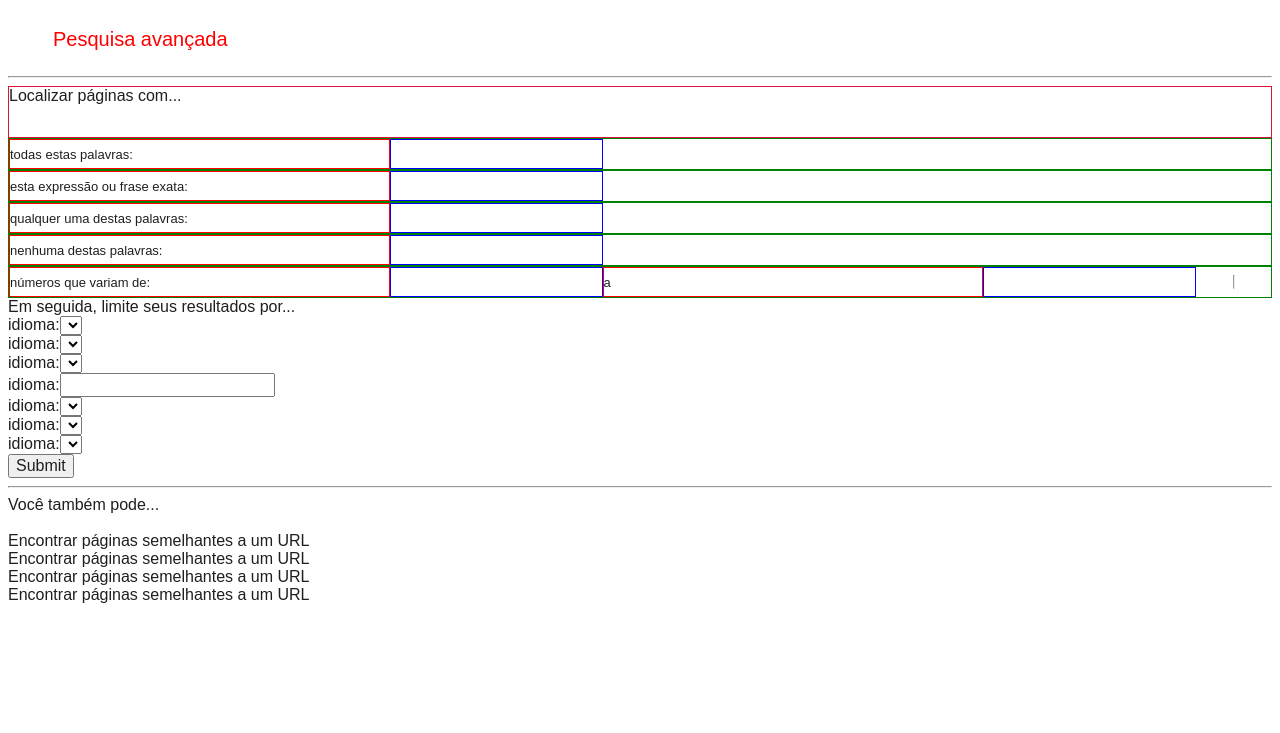
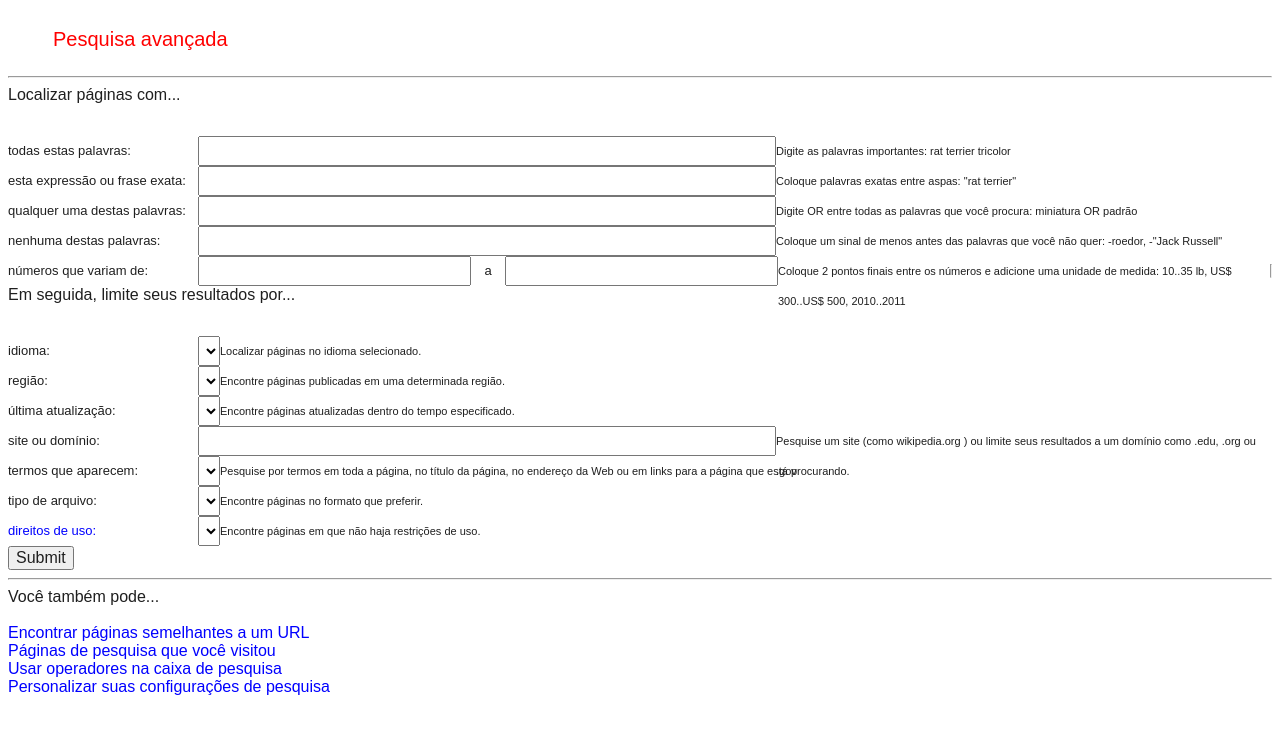
Before and after one commit to gbrcarvalho/Google-Search, a plain HTML site: page advancedsearch.html in a window 1280 px wide. Shown: the part 55-788 px from the top of the page. Drawn offline with Linux system fonts and the light colour scheme.

Commit message:
Alterar a estilização da página advanced search

```diff
--- a/advancedsearch.html
+++ b/advancedsearch.html
@@ -19,42 +19,134 @@
             <label style="margin-left: 10px">Pesquisa avançada</label>
         </div><hr>
         <div>
-            <span id="locate">
+            <span class="locate">
                 Localizar páginas com...
             </span>
             <form action="">
                 <span class="label-fields">
-                    <label for="">todas estas palavras:</label><input type="text"><br>
+                    <label for="">
+                        todas estas palavras:
+                    </label>
+                    <input type="text">
+                    <div>
+                        Digite as palavras importantes: rat terrier tricolor
+                    </div>
                 </span>
                 <span class="label-fields">
-                    <label for="">esta expressão ou frase exata:</label><input type="text"><br>
+                    <label for="">
+                        esta expressão ou frase exata:
+                    </label>
+                    <input type="text">
+                    <div>
+                        Coloque palavras exatas entre aspas: "rat terrier"
+                    </div>
                 </span>
                 <span class="label-fields">
-                    <label for="">qualquer uma destas palavras:</label><input type="text"><br>
+                    <label for="">
+                        qualquer uma destas palavras:
+                    </label>
+                    <input type="text">
+                    <div>
+                        Digite OR entre todas as palavras que você procura: miniatura OR padrão
+                    </div>
                 </span>
                 <span class="label-fields">
-                    <label for="">nenhuma destas palavras:</label><input type="text"><br>
+                    <label for="">
+                        nenhuma destas palavras:
+                    </label>
+                    <input type="text">
+                    <div>
+                        Coloque um sinal de menos antes das palavras que você não quer: -roedor, -"Jack Russell"
+                    </div>
                 </span>
                 <span class="label-fields">
-                    <label for="">números que variam de:</label><input type="text"><label for="">a</label><input type="text" name="" id=""><hr>
+                    <label for="">
+                        números que variam de:
+                    </label>
+                    <input style="min-width: 265px;" type="text">
+                    <span style="font-size: 13px; text-align: center; min-width: 34px; line-height: 30px;">
+                        a
+                    </span>
+                    <input style="min-width: 265px;" type="text" name="" id="">
+                    <div>
+                        Coloque 2 pontos finais entre os números e adicione uma unidade de medida: 10..35 lb, US$ 300..US$ 500, 2010..2011
+                    </div><hr>
                 </span>
             </form>
-            <span>Em seguida, limite seus resultados por...</span>
+            <span class="locate">
+                Em seguida, limite seus resultados por...
+            </span>
             <form action="">
-                <label for="">idioma:</label><select name="" id=""></select><br>
-                <label for="">idioma:</label><select name="" id=""></select><br>
-                <label for="">idioma:</label><select name="" id=""></select><br>
-                <label for="">idioma:</label><input type="text"><br>
-                <label for="">idioma:</label><select name="" id=""></select><br>
-                <label for="">idioma:</label><select name="" id=""></select><br>
-                <label for="">idioma:</label><select name="" id=""></select><br>
-                <input type="submit"><hr>
+                <span class="label-fields">
+                    <label for="idioma">
+                        idioma:
+                    </label>
+                    <select name="idioma" id="" placeholder="qualquer idioma"></select>
+                    <div>
+                        Localizar páginas no idioma selecionado.
+                    </div><br>
+                </span>
+                <span class="label-fields">
+                    <label for="">
+                        região:
+                    </label>
+                    <select name="" id=""></select>
+                    <div>
+                        Encontre páginas publicadas em uma determinada região.
+                    </div><br>
+                </span>
+                <span class="label-fields">
+                    <label for="">
+                        última atualização:
+                    </label>
+                    <select name="" id=""></select>
+                    <div>
+                        Encontre páginas atualizadas dentro do tempo especificado.
+                    </div><br>
+                </span>
+                <span class="label-fields">
+                    <label for="">
+                        site ou domínio:
+                    </label>
+                    <input type="text">
+                    <div>
+                        Pesquise um site (como wikipedia.org ) ou limite seus resultados a um domínio como .edu, .org ou .gov
+                    </div><br>
+                </span>
+                <span class="label-fields">
+                    <label for="">
+                        termos que aparecem:
+                    </label>
+                    <select name="" id=""></select>
+                    <div>
+                        Pesquise por termos em toda a página, no título da página, no endereço da Web ou em links para a página que está procurando.
+                    </div><br>
+                </span>
+                <span class="label-fields">
+                    <label for="">
+                        tipo de arquivo:
+                    </label>
+                    <select name="" id=""></select>
+                    <div>
+                        Encontre páginas no formato que preferir.
+                    </div><br>
+                </span>
+                <span class="label-fields">
+                    <label for="" style="color: blue;">
+                        direitos de uso:
+                    </label>
+                    <select name="" id=""></select>
+                    <div>
+                        Encontre páginas em que não haja restrições de uso.
+                    </div><br>
+                </span>
+                    <input type="submit"><hr>
             </form>
             <span>Você também pode...</span><br><br>
-            <span>Encontrar páginas semelhantes a um URL</span><br>
-            <span>Encontrar páginas semelhantes a um URL</span><br>
-            <span>Encontrar páginas semelhantes a um URL</span><br>
-            <span>Encontrar páginas semelhantes a um URL</span><br>
+            <a class="footer-links" href="https://support.google.com/websearch/answer/2466433?visit_id=638730106031068618-3243451306&p=adv_pages_similar&hl=pt-BR&rd=1">Encontrar páginas semelhantes a um URL</a><br>
+            <a class="footer-links" href="https://support.google.com/websearch/answer/54068?hl=pt-BR&visit_id=638730106033867554-2937346550&p=adv_pages_visited&rd=1">Páginas de pesquisa que você visitou</a><br>
+            <a class="footer-links" href="https://support.google.com/websearch/answer/2466433?visit_id=638730106033867554-2937346550&p=adv_operators&hl=pt-BR&rd=1">Usar operadores na caixa de pesquisa</a><br>
+            <a class="footer-links" href="https://www.google.com/preferences?hl=pt-BR">Personalizar suas configurações de pesquisa</a><br>
         </div>
     </body>
 </html>
--- a/css/styles.css
+++ b/css/styles.css
@@ -43,27 +43,35 @@ header a:hover {
     margin: 25px 35px;
 }
 
-#locate {
+.locate {
     display: block;
-    border: 1px solid crimson;
+    /*border: 1px solid crimson;*/
     height: 50px;
 }
 
 .label-fields {
     display: flex;
     height: 30px;
-    border: 1px solid green;
+    /*border: 1px solid green;*/
 }
 
 .label-fields label {
-    border: 1px solid red;
+    /*border: 1px solid red;*/
     font-size: 13px;
     line-height: 30px;
-    width: 30%
+    min-width: 190px;
 }
 
 .label-fields input {
-    border: 1px solid blue;
+    min-width: 570px;
+    /*border: 1px solid blue;*/
+}
+
+.label-fields div {
+    font-size: 11px;
+    line-height: 30px;
+    min-width: 190px;
+    /*border: 1px solid yellow;*/
 }
 
 .content {
@@ -131,3 +139,12 @@ header a:hover {
 .search-button input:active {
     border: 1px solid #4285F4;
 }
+
+.footer-links {
+    color: blue;
+    text-decoration: none;
+}
+
+.footer-links:hover {
+    text-decoration: underline;
+}
```
